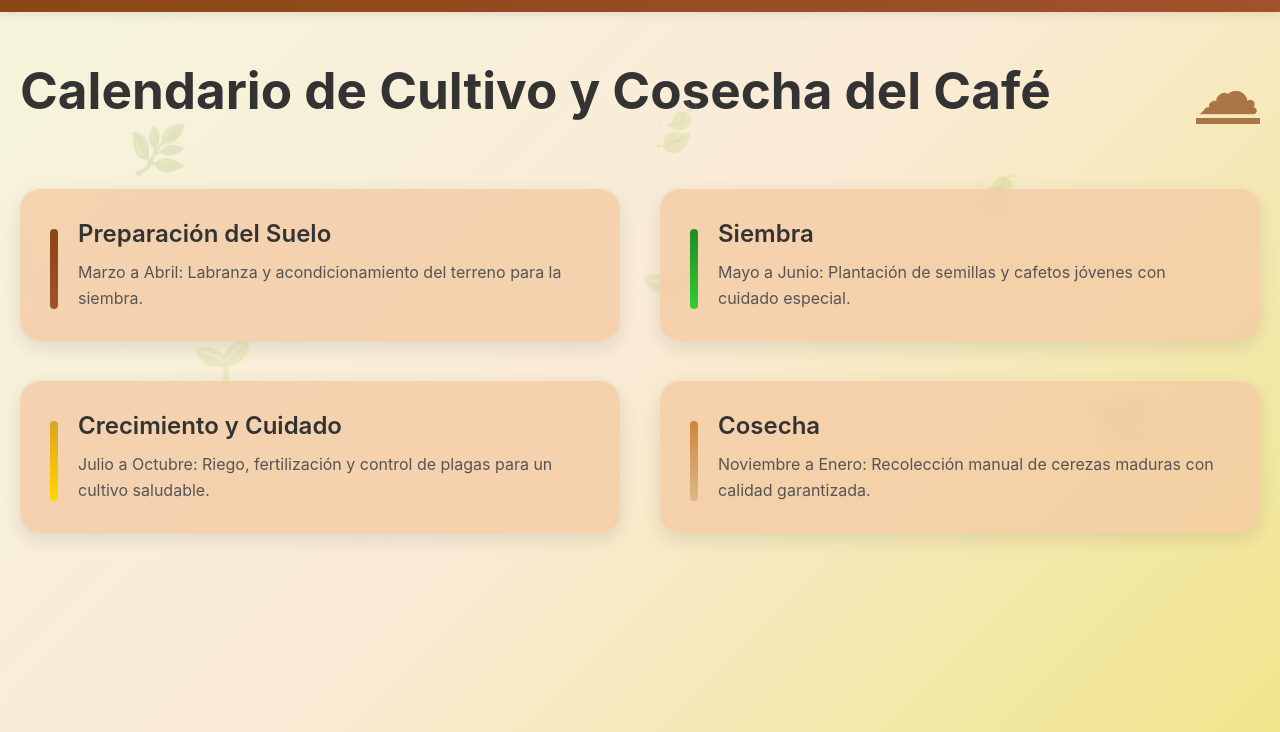
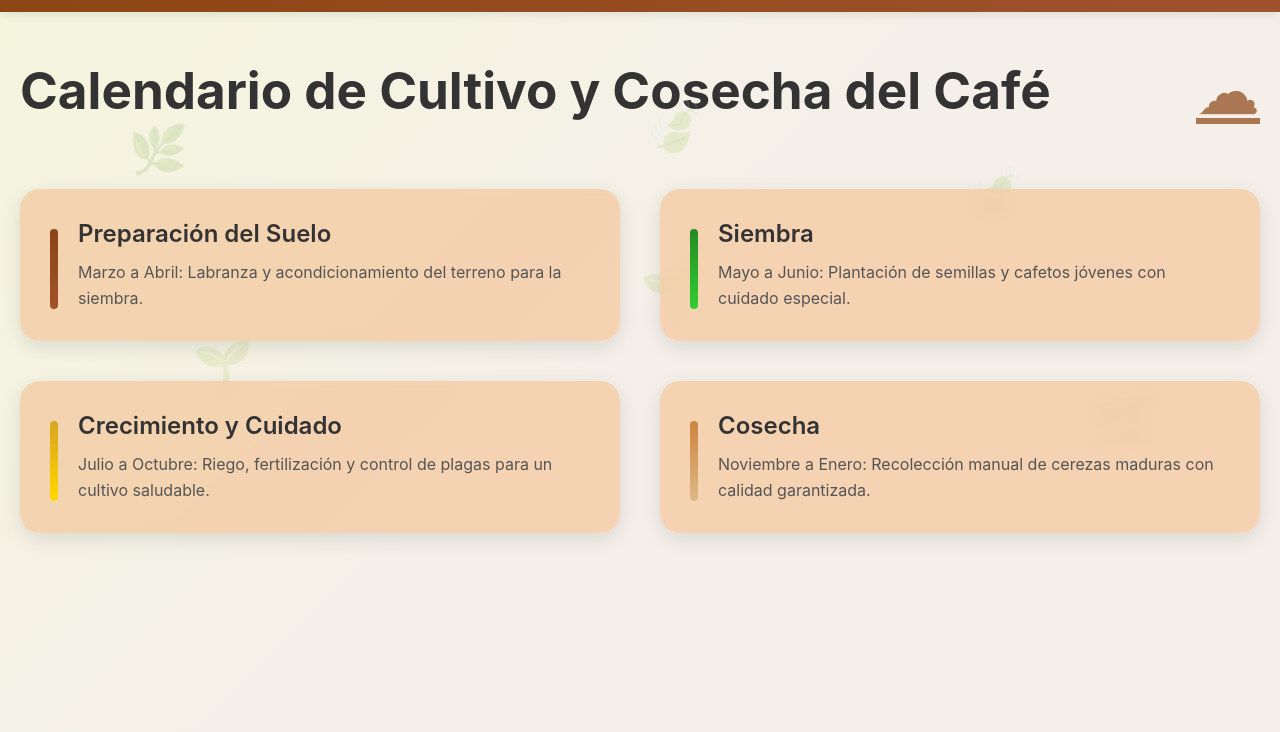
Before and after one commit to Jafeth-MV/Kurona, a website: page Calendario1.html in a window 1280 px wide. Shown: the part 68-800 px from the top of the page. Drawn offline with Linux system fonts and the light colour scheme.

Commit message:
Update Calendario1.css

```diff
--- a/Calendario1.css
+++ b/Calendario1.css
@@ -9,7 +9,7 @@
 body {
   font-family: -apple-system, BlinkMacSystemFont, "Segoe UI", Roboto, Arial,
     sans-serif;
-  background: linear-gradient(135deg, #f5f5dc 0%, #faebd7 50%, #f0e68c 100%);
+  background: linear-gradient(135deg, #f5f5dc 0%, #f4f0e9 50%, #f4f0e9 100%);
   min-height: 100vh;
   position: relative;
   overflow-x: hidden;
```
